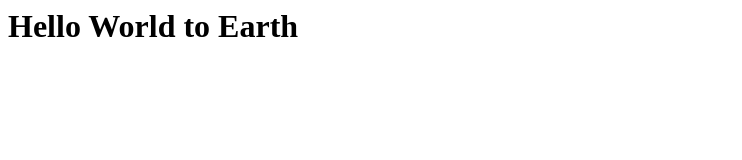
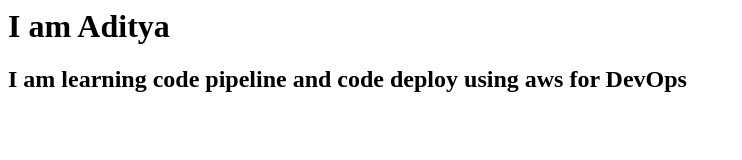
Before and after one commit to aditya09iconic/aws-devops-website, a plain HTML site: page index.html in a window 1280 px wide. Shown: the whole page, without its empty margins (0-742 px from the left). Drawn offline with Linux system fonts and the light colour scheme.

Commit message:
Update index.html

```diff
--- a/index.html
+++ b/index.html
@@ -1,7 +1,9 @@
 <html>
+  <title>Aws DevOPs </title>
   <body>
     <h1>
-      Hello World to Earth
+      I am Aditya
     </h1>
+    <h2> I am learning code pipeline and code deploy using aws for DevOps </h2>
   </body>
 </html>
```
